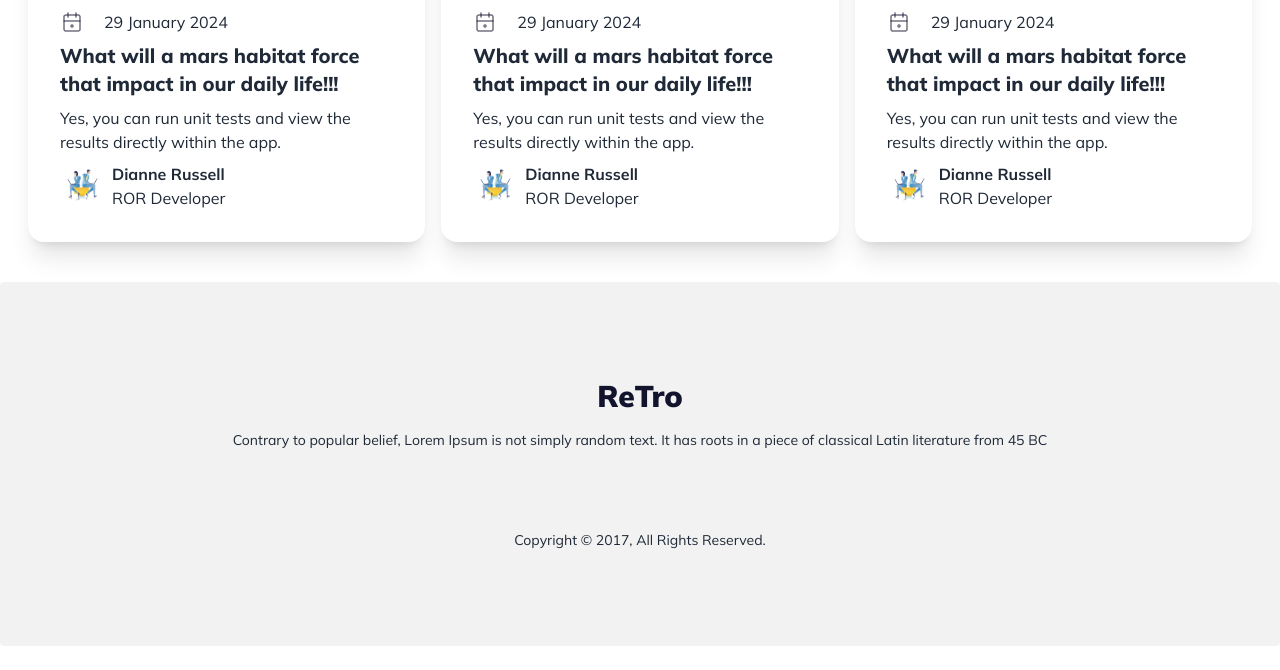
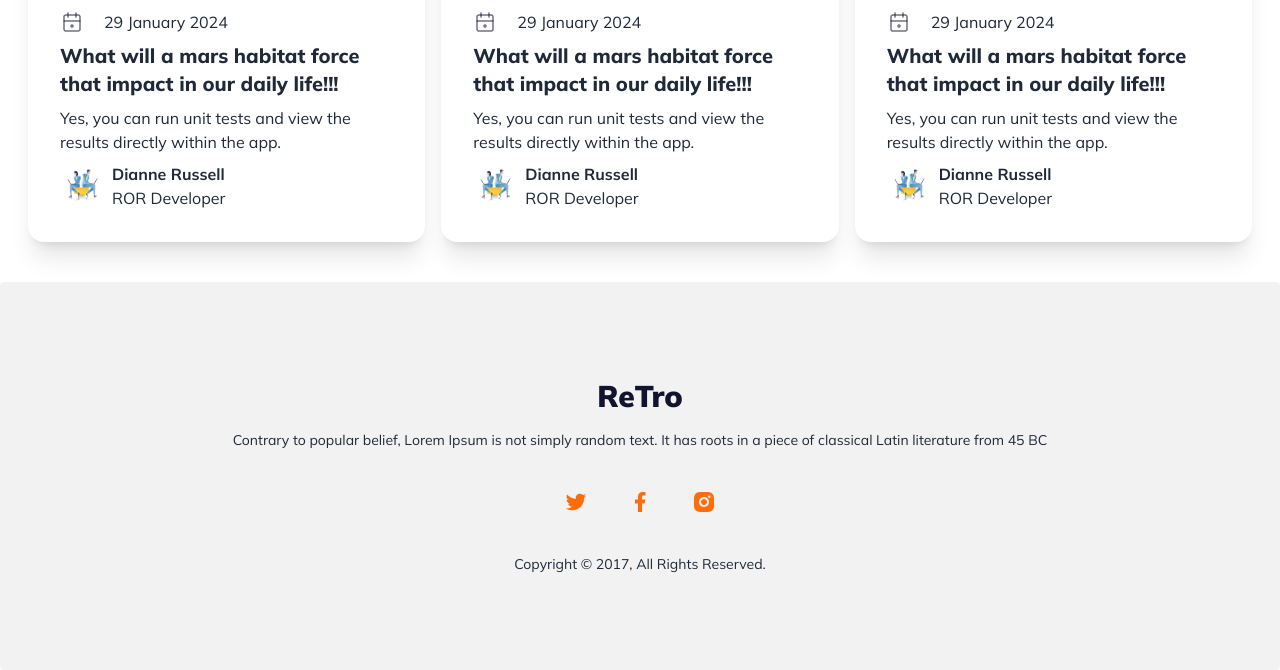
Before and after one commit to AbidShazid3/B9-retro-website, a plain HTML site: page index.html in a window 1280 px wide. Shown: the part 2652-3322 px from the top of the page. Before the commit the page ends 3298 px from the top, so only its background shows below. Drawn offline with nearby package versions, Linux system fonts and the light colour scheme.

Commit message:
added footer three images

```diff
--- a/index.html
+++ b/index.html
@@ -104,9 +104,8 @@
             <div class="flex-1">
                 <div class="hero bg-base-200 rounded-xl">
                     <div class="hero-content flex-col lg:flex-row">
-
                         <img src="https://daisyui.com/images/stock/photo-1635805737707-575885ab0820.jpg"
-                            class="max-w-20 rounded-lg shadow-2xl" />
+                            class="max-w-20 rounded-lg shadow-2xl top-2" />
                         <div>
                             <div class="flex gap-8">
                                 <h4># Music</h4>
@@ -187,7 +186,8 @@
                             <img src="images/date.png" alt="">
                             <p>29 January 2024</p>
                         </div>
-                        <h2 class="card-title font-extrabold">What will a mars habitat force that impact in our daily life!!!</h2>
+                        <h2 class="card-title font-extrabold">What will a mars habitat force that impact in our daily
+                            life!!!</h2>
                         <p>Yes, you can run unit tests and view the results directly within the app.</p>
                         <div class="card-actions">
                             <img src="images/joinforum.png" alt="" class="w-11 rounded-full">
@@ -208,7 +208,8 @@
                             <img src="images/date.png" alt="">
                             <p>29 January 2024</p>
                         </div>
-                        <h2 class="card-title font-extrabold">What will a mars habitat force that impact in our daily life!!!</h2>
+                        <h2 class="card-title font-extrabold">What will a mars habitat force that impact in our daily
+                            life!!!</h2>
                         <p>Yes, you can run unit tests and view the results directly within the app.</p>
                         <div class="card-actions">
                             <img src="images/joinforum.png" alt="" class="w-11 rounded-full">
@@ -229,7 +230,8 @@
                             <img src="images/date.png" alt="">
                             <p>29 January 2024</p>
                         </div>
-                        <h2 class="card-title font-extrabold">What will a mars habitat force that impact in our daily life!!!</h2>
+                        <h2 class="card-title font-extrabold">What will a mars habitat force that impact in our daily
+                            life!!!</h2>
                         <p>Yes, you can run unit tests and view the results directly within the app.</p>
                         <div class="card-actions">
                             <img src="images/joinforum.png" alt="" class="w-11 rounded-full">
@@ -245,20 +247,22 @@
     </main>
     <footer class="footer footer-center p-10 bg-base-200 text-base-content rounded mt-8 lg:p-24">
         <nav class="gap-4">
-          <h1 class="text-[#12132D] text-3xl font-black">ReTro</h1>
-          <p>Contrary to popular belief, Lorem Ipsum is not simply random text. It has roots in a piece of classical Latin literature from 45 BC</p>
+            <h1 class="text-[#12132D] text-3xl font-black">ReTro</h1>
+            <p>Contrary to popular belief, Lorem Ipsum is not simply random text. It has roots in a piece of classical
+                Latin literature from 45 BC</p>
         </nav>
         <nav>
-          <div class="grid grid-flow-col">
-            <img src="" alt="">
-            <img src="" alt="">
-            <img src="" alt="">
-          </div>
+            <div class="grid grid-flow-col gap-10">
+                <img src="images/twitter.png" alt="">
+                <img src="images/facebook.png" alt="">
+                <img src="images/insta.png" alt="">
+            </div>
         </nav>
         <aside>
-          <p>Copyright © 2017, All Rights Reserved.</p>
+            <p>Copyright © 2017, All Rights Reserved.</p>
         </aside>
-      </footer>
+    </footer>
+
     <!-- script -->
     <script src="js script/apps.js"></script>
 </body>
```
Also changed, not shown: images/facebook.png (added), images/insta.png (added), images/twitter.png (added).
